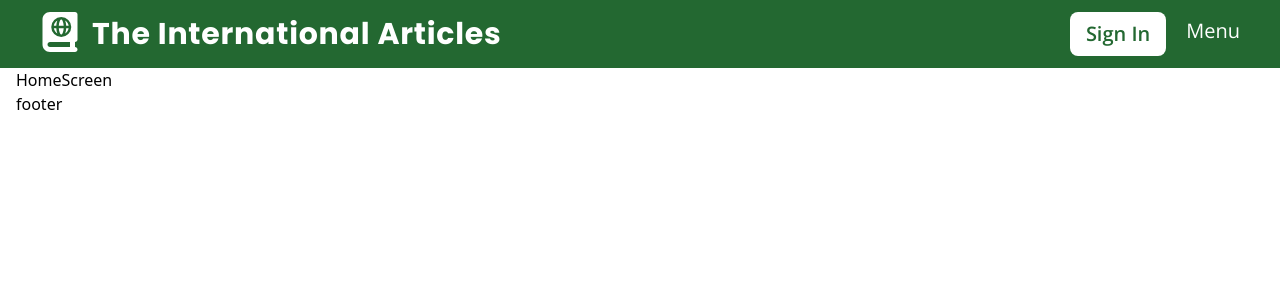
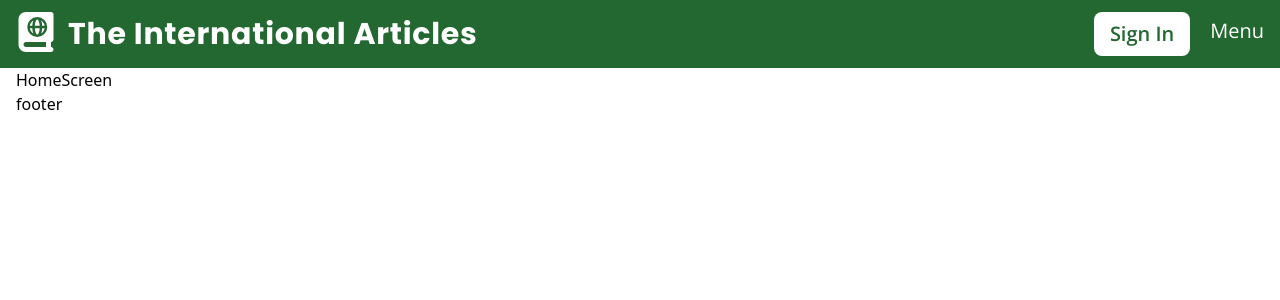
Before and after one commit to MarshallNickolauson/the-international-articles, a React (Vite) app in the folder frontend/: page / in a window 1280 px wide. Shown: the top 300 px of the page. Built offline with nearby package versions, Linux system fonts and the light colour scheme.

Commit message:
update: max width

```diff
--- a/frontend/src/components/Header.jsx
+++ b/frontend/src/components/Header.jsx
@@ -8,7 +8,7 @@
 
     return (
         <nav className="top-0 w-full bg-darkGreen py-3 px-4 flex justify-center">
-            <div className="flex justify-between w-full max-w-[1200px]">
+            <div className="flex justify-between w-full max-w-[1450px]">
                 <div
                     className="flex space-x-3 hover:cursor-pointer"
                     onClick={() => navigate("/")}
```
